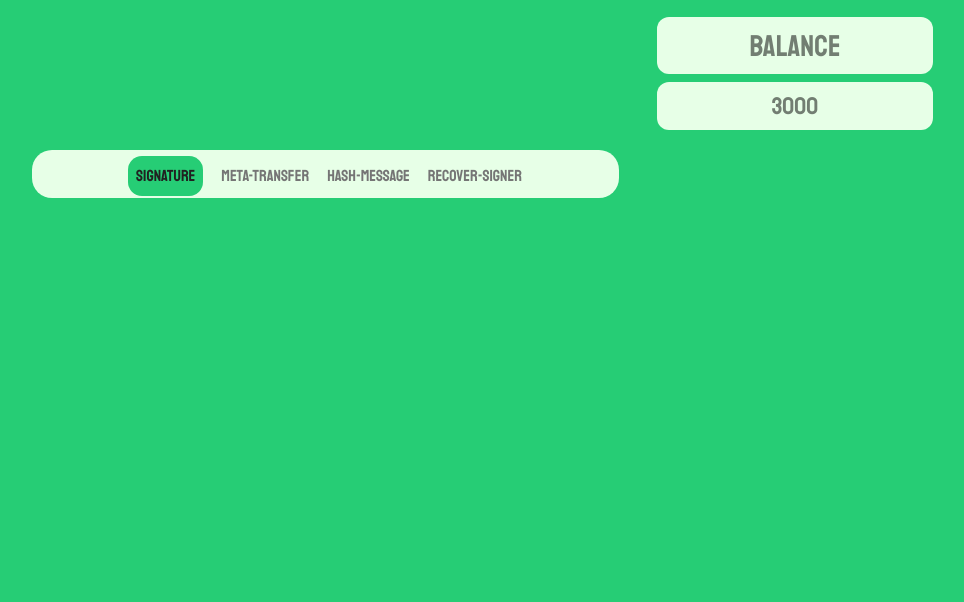
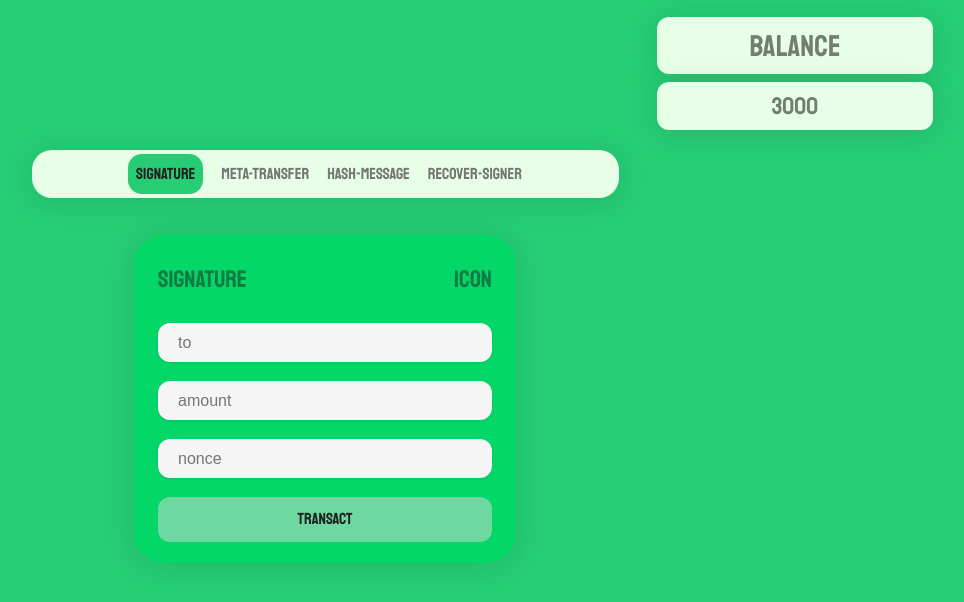
Before and after one commit to Arimsingle/FrontEnd-MetaTransaction, a React (Create React App) app: page / in a window 1280 px wide. Shown: the top 602 px of the page, without its empty margins (315-1279 px from the left). Built offline with nearby package versions, Linux system fonts and the light colour scheme.

Commit message:
[Add] : add card components

```diff
--- a/src/App.js
+++ b/src/App.js
@@ -1,11 +1,13 @@
 // import { useSelector, useDispatch } from "react-redux";
 import Balance from "./components/Balance";
 import Navbar from "./components/Nav";
+import Card from "./components/Card";
 const App = () => {
   return (
     <div>
       <Balance />
       <Navbar />
+      <Card />
     </div>
   );
 }
--- a/src/components/Card.js
+++ b/src/components/Card.js
@@ -1,6 +1,24 @@
+import "../sass/components/card.scss"
+
 const Card = () => {
     return (
         <>
+            <div className="card">
+                <div className="card__background">
+                    <ul>
+                        <li>Signature</li>
+                        <li>Icon</li>
+                    </ul>
+                    <div className="input">
+                        <input placeholder="to" />
+                        <input placeholder="amount" />
+                        <input placeholder="nonce" />
+                    </div>
+                    <div className="button">
+                        <p>Transact</p>
+                    </div>
+                </div>
+            </div>
         </>
     )
 }
--- a/src/sass/components/balance.scss
+++ b/src/sass/components/balance.scss
@@ -13,6 +13,7 @@
         height: 57px;
         border-radius: 12px;
         background-color: map-get($colors, soft-background);
+        box-shadow: 0px 3px 30px 1px rgba(0, 0, 0, 0.1);
         p {
             margin: 0;
             font-size: 30px;
--- a/src/sass/components/card.scss
+++ b/src/sass/components/card.scss
@@ -0,0 +1,73 @@
+@import "../shared/colors.scss";
+
+.card {
+    position: relative;
+    &__background {
+        position: absolute;
+        top: 235px;
+        margin-left: auto;
+        margin-right: auto;
+        left: 0;
+        right: 0;
+        width: 382px;
+        height: 328px;
+        background-color: map-get($colors, card-background);
+        box-shadow: 0px 3px 30px 1px rgba(0, 0, 0, 0.1);
+        border-radius: 30px;
+        ul {
+            padding: 30px 24px;
+            margin: 0;
+            list-style: none;
+            display: flex;
+            flex-direction: row;
+            justify-content: space-between;
+            li {
+                font-style: normal;
+                font-weight: 500;
+                font-size: 24px;
+                line-height: 28px;
+                color: map-get($colors, active-character);
+                opacity: 0.5;
+            }
+        }
+        .input {
+            padding: 0 24px;
+            display: flex;
+            flex-direction: column;
+            input {
+                border: none;
+                resize: none;
+                outline: none;
+                font-style: normal;
+                font-weight: normal;
+                font-size: 16px;
+                line-height: 19px;
+                padding: 10px 20px;
+                margin-bottom: 19px;
+                background: #f4f5f4;
+                box-shadow: 0px 1px 3px rgba(0, 0, 0, 0.1);
+                border-radius: 12px;
+            }
+        }
+        .button {
+            padding: 0 24px;
+            text-align: center;
+            p {
+                margin: 0;
+                width: auto;
+                height: 45px;
+                line-height: 45px;
+                font-size: 16px;
+                background: rgba(217, 217, 217, 0.5);
+                border-radius: 12px;
+                transition: all 0.2s linear;
+                color: map-get($colors, active-character);
+                &:hover {
+                    font-size: 17px;
+                    cursor: pointer;
+                    box-shadow: 0px 3px 10px rgba(0, 0, 0, 0.1);
+                }
+            }
+        }
+    }
+}
--- a/src/sass/components/navbar.scss
+++ b/src/sass/components/navbar.scss
@@ -15,6 +15,7 @@
         height: 48px;
         border-radius: 20px;
         background-color: map-get($colors, soft-background);
+        box-shadow: 0px 3px 30px 1px rgba(0, 0, 0, 0.1);
         ul {
             list-style: none;
             display: flex;
@@ -29,11 +30,15 @@
                 border-radius: 14px;
                 color: map-get($colors, active-character);
                 background-color: map-get($colors, dart-background);
+
             }
         }
         ul > li {
-            margin-top: -10px;
+            margin-top: -12px;
             color: map-get($colors, character);
+            &:hover {
+                cursor: pointer;
+            }
             &:not(:last-child) {
                 margin-right: 18px;
             }
--- a/src/sass/shared/colors.scss
+++ b/src/sass/shared/colors.scss
@@ -1,5 +1,6 @@
 $colors: (
     hover-nav-background: #23ff8b,
+    card-background: #02d767,
     dart-background: #26cd75,
     soft-background: #e7ffe7,
     active-character: #212121,
```
